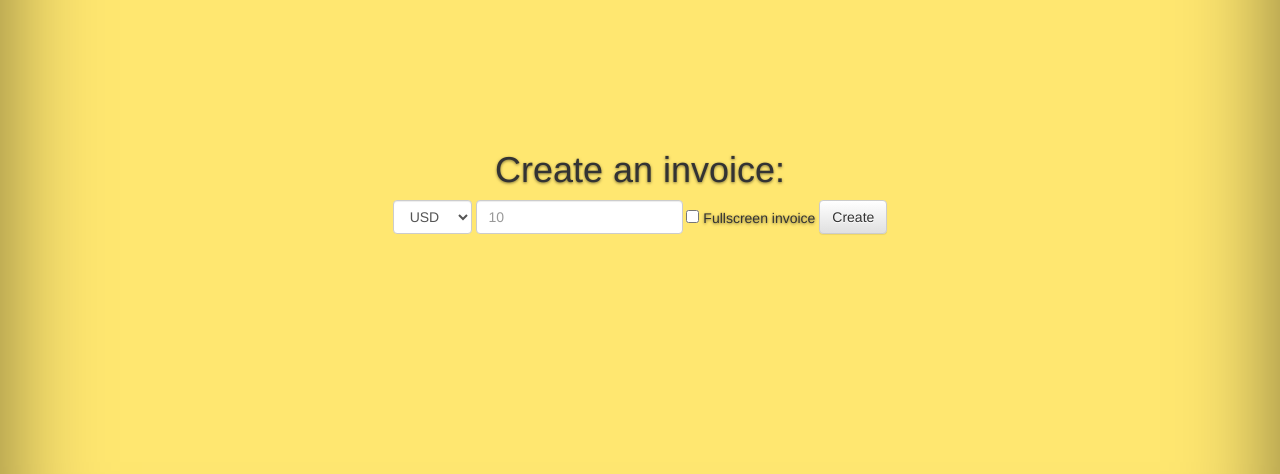
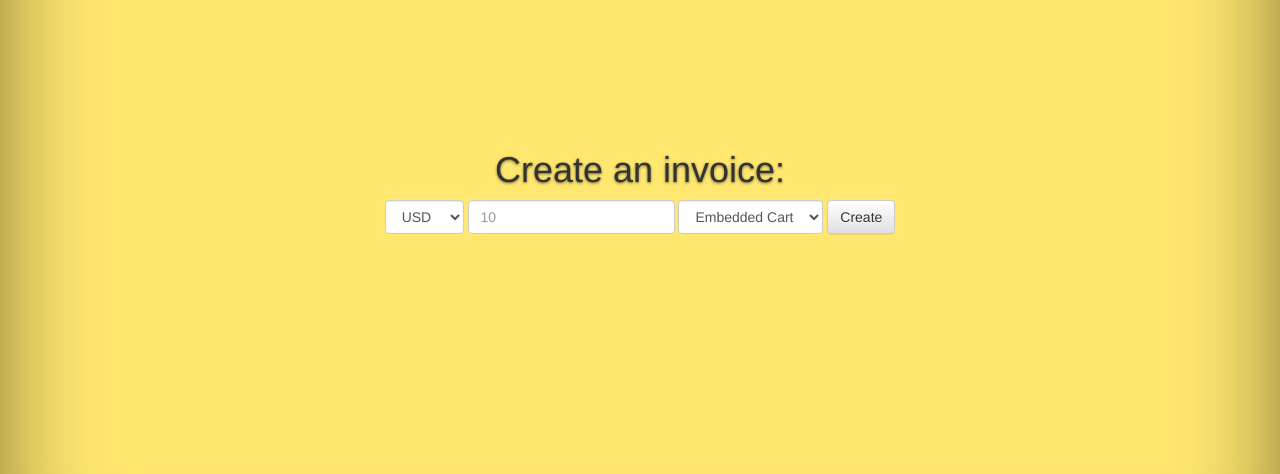
Before and after one commit to JamesPiechota/yellowdemo, a Django app: template demo/templates/demo/create.html in a window 1280 px wide. Shown: the part 218-692 px from the top of the page. Run offline with Django 3.2, Linux system fonts and the light colour scheme; the template is opened without the code that fills it, so the values that code supplies are empty; some libraries are stand-ins or nearby versions.

Commit message:
Add support for link invoices

```diff
--- a/demo/forms.py
+++ b/demo/forms.py
@@ -15,3 +15,7 @@ class CreateInvoiceForm(forms.Form):
                                           ('TND', 'TND'),
                                           ])
     amount = forms.DecimalField()
+    type = forms.ChoiceField(choices=[('embedded', 'Embedded Cart'),
+                                          ('fullscreen', 'Fullscreen Cart'),
+                                          ('link', 'Link'),
+                                          ])
--- a/demo/templates/demo/create.html
+++ b/demo/templates/demo/create.html
@@ -34,11 +34,12 @@
             <div class="form-group">
               <input id="id_amount" class="form-control" name="amount" step="any" type="number" placeholder="10" required/>
             </div>
-            <div class="checkbox">
-              <label>
-              <input id="id_fullscreen" name="fullscreen" type="checkbox">
-                Fullscreen invoice
-              </label>
+            <div class="form-group">
+              <select id="id_type" class="form-control" name="type">
+                <option value="embedded" selected="selected">Embedded Cart</option>
+                <option value="fullscreen">Fullscreen Cart</option>
+                <option value="link">Link</option>
+              </select>
             </div>
           <button type="submit" class="btn btn-default">Create</button>
           </form>
```
Also changed, not shown: demo/views.py (+27 -9 lines).
